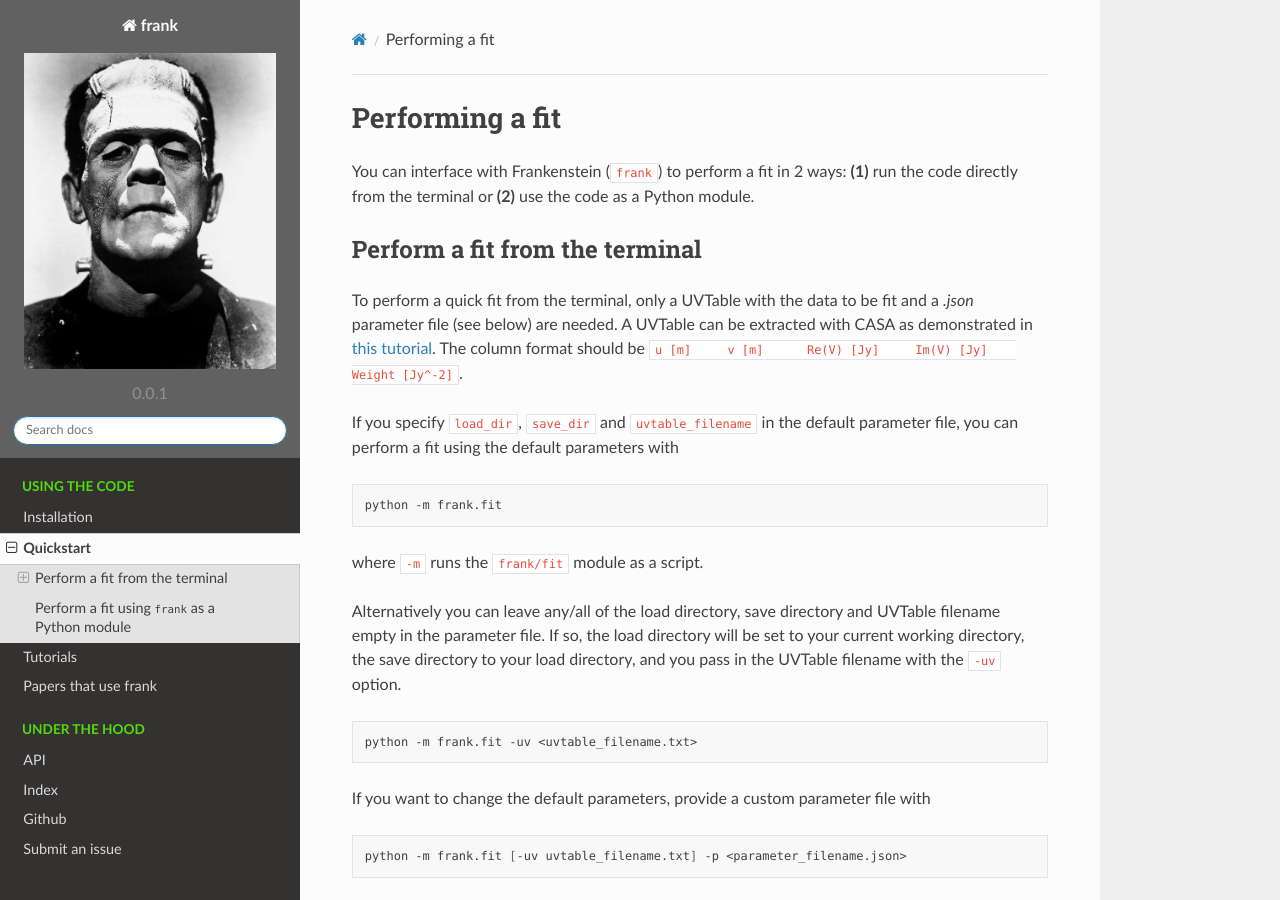
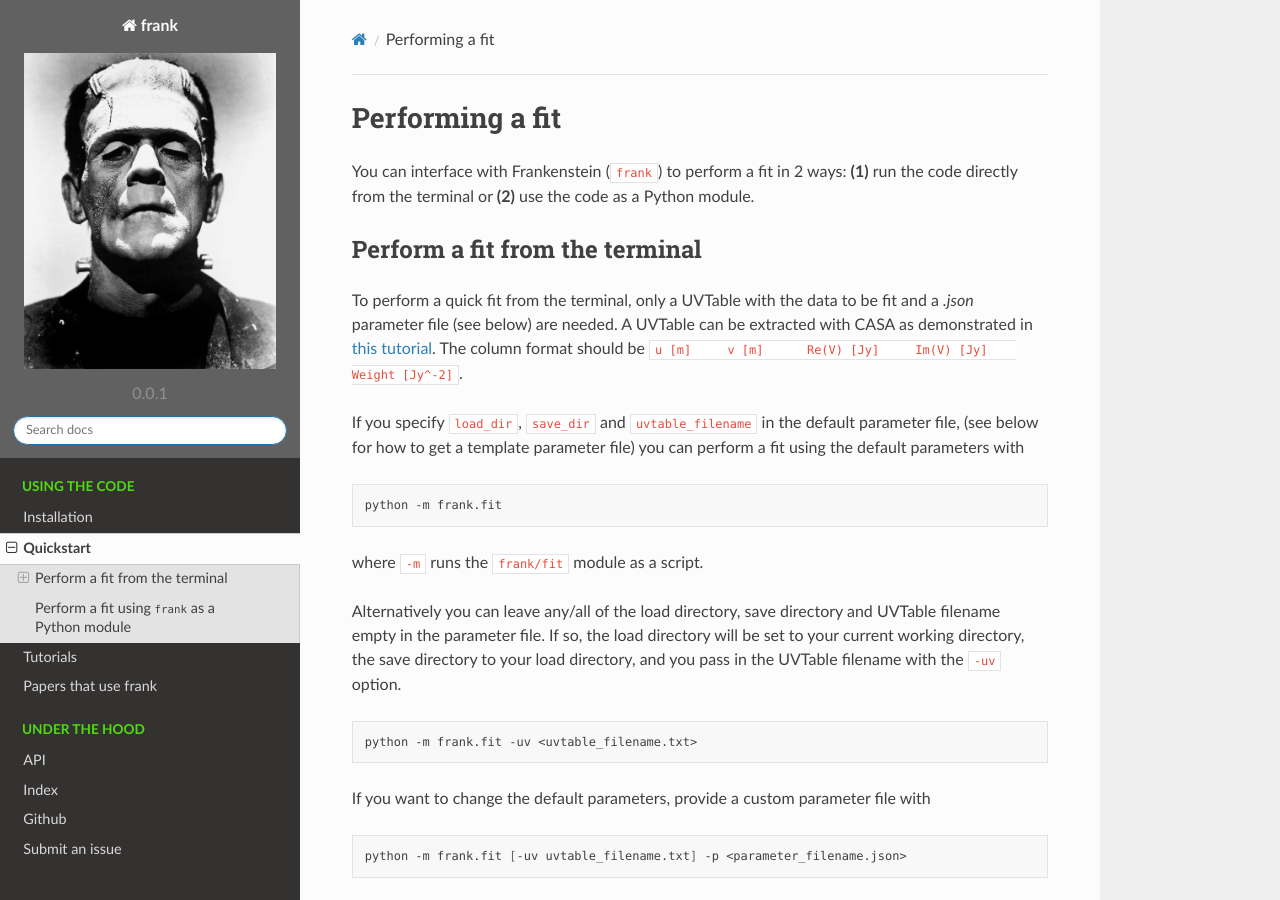
Before and after one commit to discsim/frank, a Sphinx documentation site: the page built from docs/quickstart.rst, in a window 1280 px wide and 900 px high. Built offline with Sphinx 7.4.7 and the Read the Docs theme 2.0.0, drawn with Linux system fonts in a browser that asks for light colours; formulas are drawn with MathJax 3; pages that are not in the unit, such as notebooks, are missing from menus.

Commit message:
Update docs/quickstart.rst
Co-Authored-By: Marco Tazzari <mtazzari@users.noreply.github.com>

```diff
--- a/docs/quickstart.rst
+++ b/docs/quickstart.rst
@@ -17,7 +17,7 @@
 The column format should be `u [m]     v [m]      Re(V) [Jy]     Im(V) [Jy]     Weight [Jy^-2]`.
 
 If you specify `load_dir`, `save_dir` and `uvtable_filename` in the default parameter file,
-you can perform a fit using the default parameters with
+(see below for how to get a template parameter file) you can perform a fit using the default parameters with
 
 .. code-block:: bash
 
```
